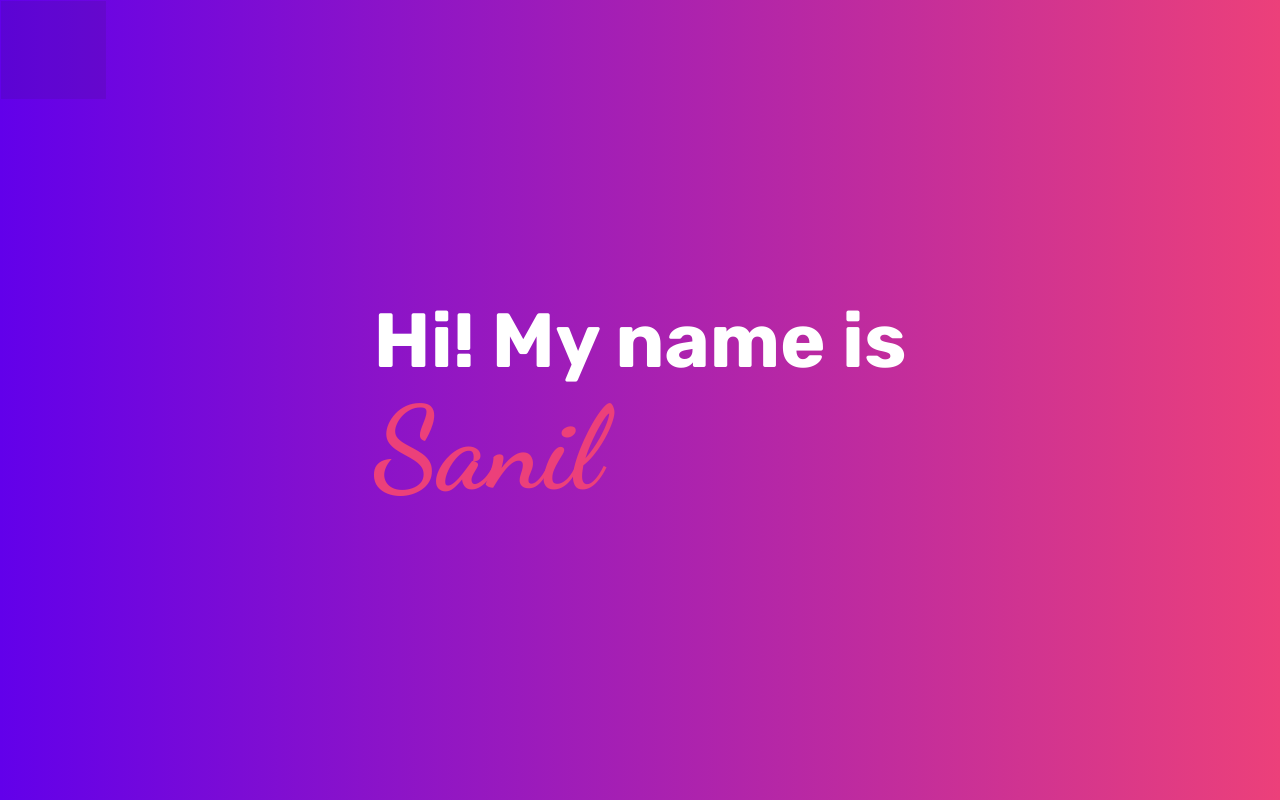
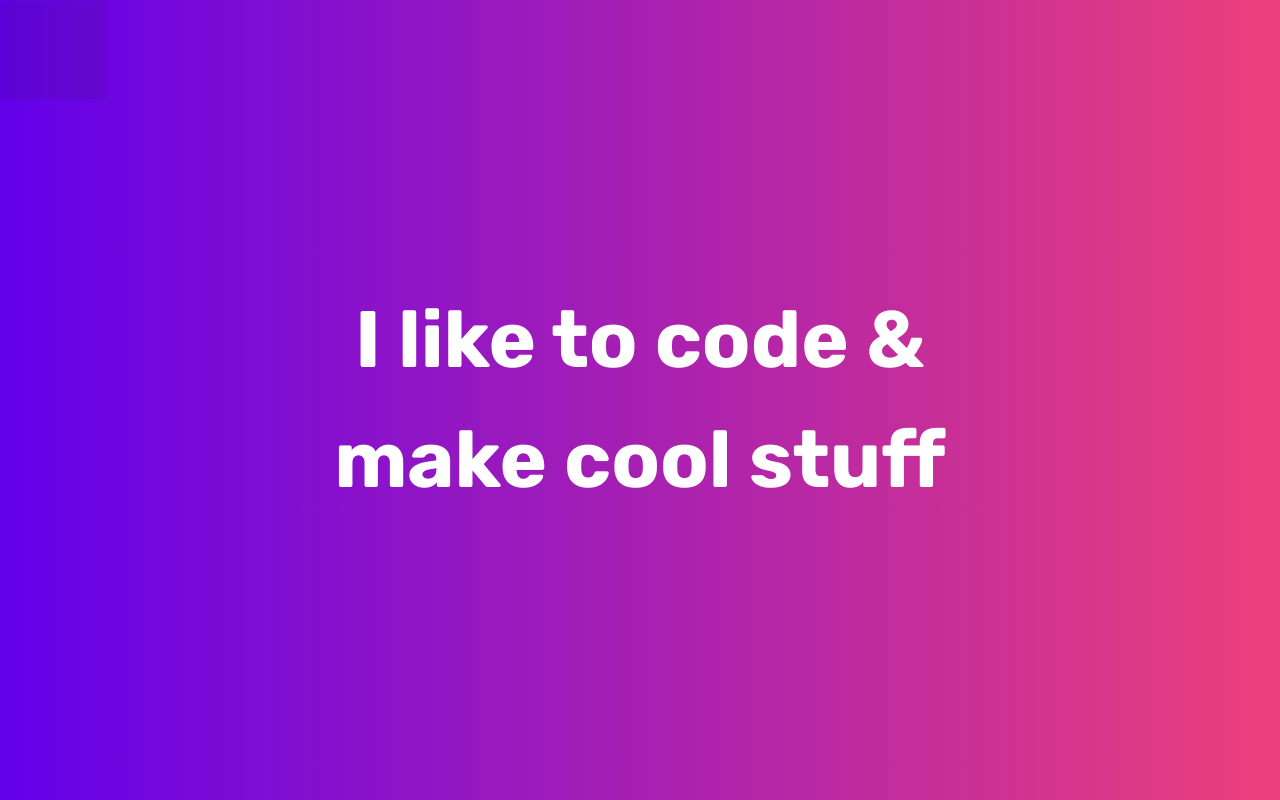
Before and after one commit to notSanil/Portfolio, a Next.js app: page / in a window 1280 px wide. Both pictures are taken after a click on the element 53 px from the left and 49 px from the top of the page. Built offline with nearby package versions, Linux system fonts and the light colour scheme.

Commit message:
Cleaned up some code

```diff
--- a/app/Components/Grid.tsx
+++ b/app/Components/Grid.tsx
@@ -1,5 +1,5 @@
 "use client"
-import { stagger, useAnimate, motion, distance } from "framer-motion";
+import { useAnimate } from "framer-motion";
 import Tile from "./GridTile";
 import { useState, useEffect } from "react";
 
@@ -51,7 +51,7 @@ export default function Grid({ callback }: GridProps) {
                     tileRef,
                     visible ? { opacity: 1 } : { opacity: 0 },
                     {
-                        duration: 1,
+                        duration: 250 / 1000,
                         delay: delayTime,
                     }
                 );
--- a/app/page.tsx
+++ b/app/page.tsx
@@ -1,5 +1,5 @@
 "use client"
-import { Dancing_Script, Graduate } from "next/font/google";
+import { Dancing_Script } from "next/font/google";
 import GradientBackground from "./Components/GradientBackground";
 import Grid from "./Components/Grid";
 import { useState } from "react";
@@ -23,11 +23,15 @@ export default function Home() {
         enabled={enabled}
       >
         <Grid
-        callback={tileClickCallback} />
+          callback={tileClickCallback} />
 
-        <h1 className="absolute left-1/2 top-1/2 -translate-x-1/2 -translate-y-1/2 text-[6vw] z-[3] text-white pointer-events-none">
+        <h1 className={"absolute left-1/2 top-1/2 -translate-x-1/2 -translate-y-3/4 text-[5vw] transition-opacity duration-500 z-[3] text-white pointer-events-none " + (enabled ? "" : "opacity-0")}>
           Hi! My name is <br></br>
-          <span className={`${dancingScript.className} text-[1.5em]/[0.9em] text-titleSecondary`}> Sanil</span>
+          <span className={`${dancingScript.className} text-[2em]/[0.9em] text-titleSecondary -translate-x-0`}> Sanil</span>
+        </h1>
+
+        <h1 className={"absolute left-1/2 top-1/2 -translate-x-1/2 -translate-y-1/2 transition-opacity duration-500 text-white text-[10vmin] text-center " + (enabled ? "opacity-0" : "")}>
+          I like to code & make cool stuff
         </h1>
 
       </GradientBackground>
```
